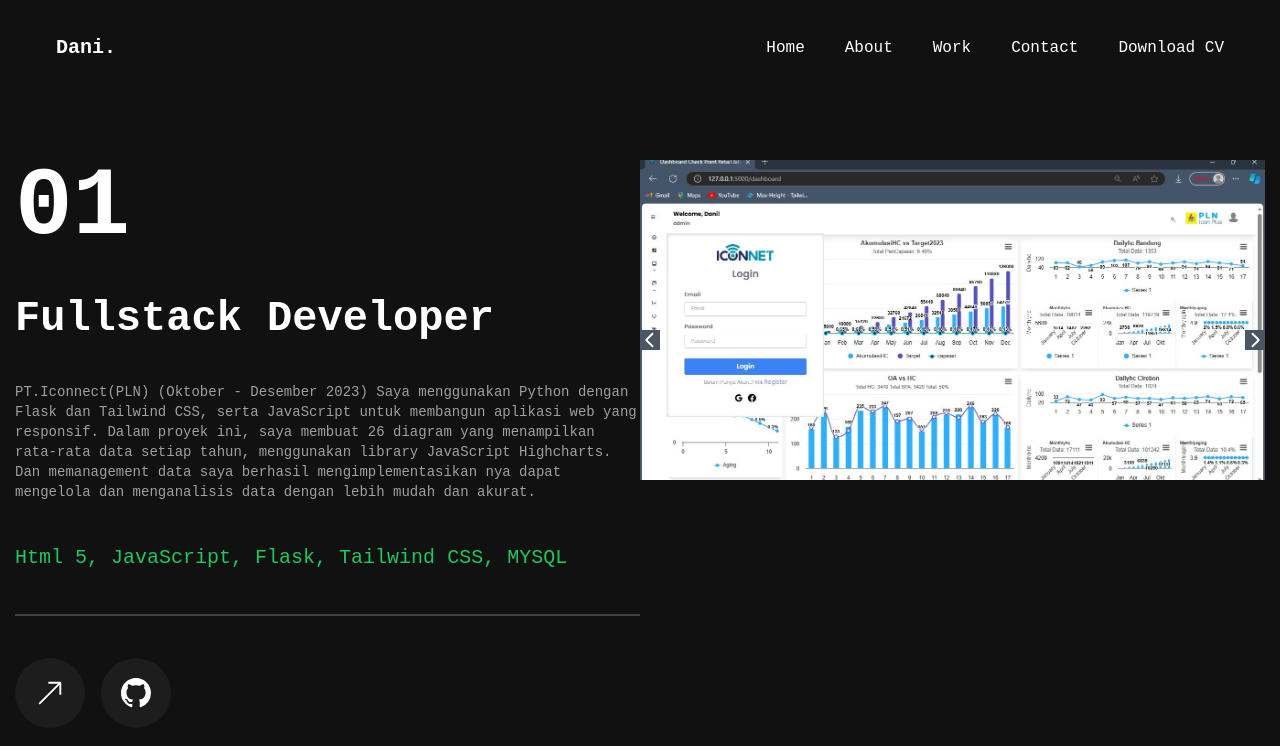
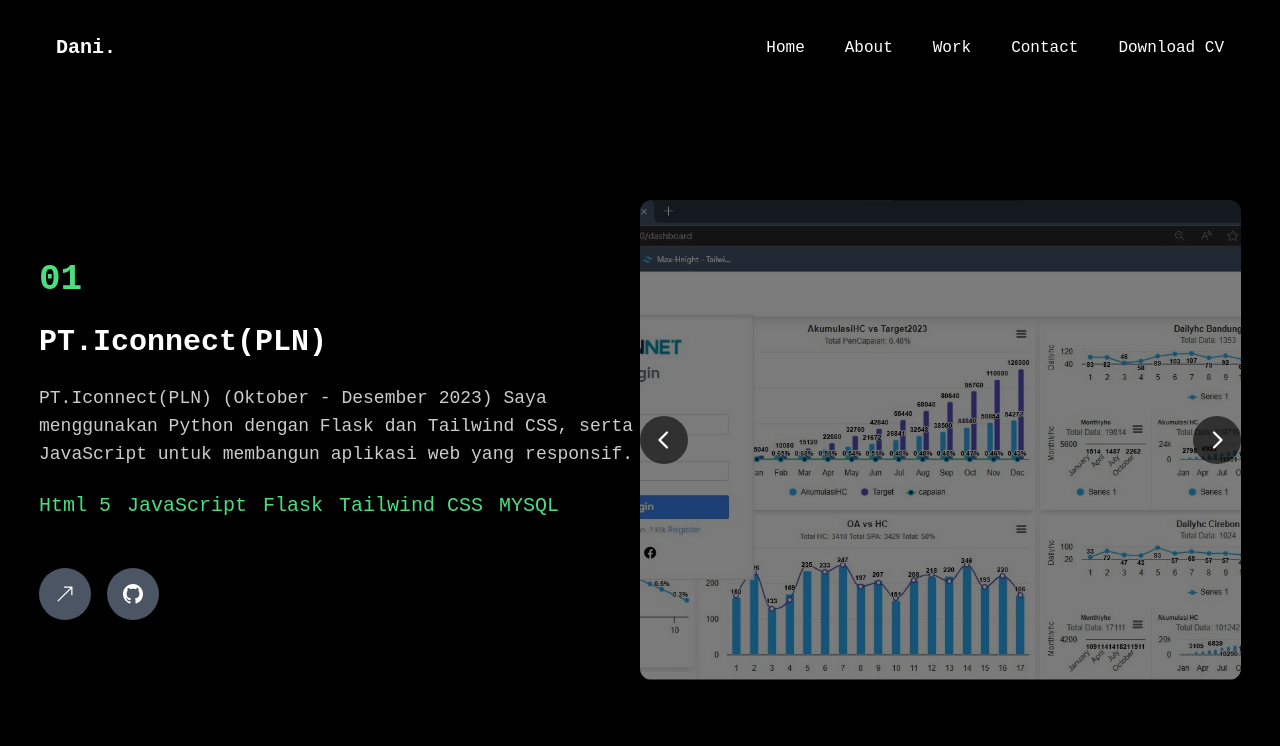
Before and after one commit to Daniramdev/dani, a Next.js app: page /work in a window 1280 px wide. Shown: the top 746 px of the page. Built offline with nearby package versions, Linux system fonts and the light colour scheme.

Commit message:
Your commit message here

```diff
--- a/app/about/page.jsx
+++ b/app/about/page.jsx
@@ -29,7 +29,7 @@ const iconHover = {
 
 const About = () => {
   return (
-    <div className="container flex flex-col items-center justify-center min-h-screen text-white mt-20 md:mt-0">
+    <div className="container flex flex-col items-center justify-center min-h-screen text-white mt-20 md:mt-0  ">
       <motion.div
         className="text-center mb-10 px-4 md:px-16"
         variants={fadeIn}
@@ -131,7 +131,7 @@ const About = () => {
 
       {/* Parallax Background */}
       <motion.div
-        className="absolute inset-0 bg-cover bg-center bg-no-repeat opacity-20"
+        className="absolute inset-0 bg-cover bg-center bg-no-repeat opacity-20 "
         style={{
           backgroundImage: 'url(/images/l.png)', // Replace with your background image
           height: '100vh',
--- a/app/contact/page.jsx
+++ b/app/contact/page.jsx
@@ -14,7 +14,7 @@ const Contact = () => {
       ref={container}
       className="flex items-center justify-center  text-white mt-40 "
     >
-      <div className="w-full max-w-7xl ">
+      <div className="w-full max-w-7xl">
         <div className="pb-20 mx-4 md:mx-32 relative">
           <motion.div
             className="flex flex-col md:flex-row items-center justify-between space-y-8 md:space-y-0"
--- a/app/globals.css
+++ b/app/globals.css
@@ -5,7 +5,7 @@
 
 body {
     font-family: 'Roboto Mono', monospace;
-    background-color: #111;
+    background-color: #000000;
     color: white;
   }
 
--- a/app/layout.tsx
+++ b/app/layout.tsx
@@ -24,7 +24,6 @@ export default function RootLayout({
         <meta name="author" content="Dani" />
         <meta property="og:title" content="Dani's Portfolio" />
         <meta property="og:description" content="Showcasing the work of Dani, a full-stack developer" />
-        <meta property="og:image" content="/path/to/your-image.jpg" />
         <meta property="og:url" content="https://yourwebsite.com" />
         <link rel="icon" href="/images/logo.jpg" />
       </head>
--- a/app/work/page.jsx
+++ b/app/work/page.jsx
@@ -20,7 +20,7 @@ const projects = [
     category: "Fullstack Developer",
     title: "PT.Iconnect(PLN)",
     description:
-      "PT.Iconnect(PLN) (Oktober - Desember 2023) Saya menggunakan Python dengan Flask dan Tailwind CSS, serta JavaScript untuk membangun aplikasi web yang responsif. Dalam proyek ini, saya membuat 26 diagram yang menampilkan rata-rata data setiap tahun, menggunakan library JavaScript Highcharts. Dan memanagement data saya berhasil mengimplementasikan nya dapat mengelola dan menganalisis data dengan lebih mudah dan akurat.",
+      "PT.Iconnect(PLN) (Oktober - Desember 2023) Saya menggunakan Python dengan Flask dan Tailwind CSS, serta JavaScript untuk membangun aplikasi web yang responsif.",
     stack: [
       { name: "Html 5" },
       { name: "JavaScript" },
@@ -37,7 +37,7 @@ const projects = [
     category: "Fullstack Developer",
     title: "Project 2",
     description:
-      "Toko Kopi Bandung mengunakan bahasa pemograman PHP framework CI dalam proyek kali ini saya merubah beberapa vitur  memperbaiki bagian backend pegiriman pesan, meyimpan prodact dan memanagement,menapilkan pesananan Prodact dan saya berhasil mengemplementsaikan nya hingga bisa mengirim pesan ke admin dan menapilkan prodact,meyimpan prodact yang telah di pesan user ke halaman admin ",
+      "Toko Kopi Bandung mengunakan PHP framework CI untuk memperbaiki fitur backend dan manajemen produk.",
     stack: [
       { name: "PHP" },
       { name: "Css 3" },
@@ -75,35 +75,36 @@ const Work = () => {
     initial={{ opacity: 0 }}
     animate={{
       opacity: 1,
-        transition: { delay: 2.0, duration: 0.2, ease: "easeIn" },
+      transition: { delay: 0.2, duration: 0.8, ease: "easeInOut" },
     }}
-      className="flex flex-col justify-center xl:px-0"
+    className="flex flex-col justify-center  px-6 md:mt-40 py-10 "
   >
-      <div className="container mx-auto md:mt-40 py-20 md:py-0 h-full">
-        <div className="flex flex-col xl:flex-row">
-          <div className="w-full  flex gap-[30px] flex-col xl:justify-between order-2 xl:order-none">
-            <div className="text-8xl leading-none font-extrabold text-transparent bg-clip-text bg-white ">
+    <div className="container mx-auto h-full ">
+      <div className="flex flex-col xl:flex-row items-center justify-between">
+        <div className="w-full xl:w-1/2 flex flex-col gap-6 xl:order-1 order-2">
+          <div className="text-4xl font-semibold text-green-400">
             {project.num}
           </div>
-            <div className="text-[42px] font-bold leading-none text-white group-hover:text-green-500 transition-all duration-500 capitalize">
-              {project.category}
+          <div className="text-3xl font-bold text-white hover:text-green-400 transition-all duration-300">
+            {project.title}
           </div>
-            <div className="text-white/60 text-sm">{project.description}</div>
-            <ul className="flex gap-3">
+          <p className="text-white/80 text-lg">{project.description}</p>
+          <ul className="flex flex-wrap gap-4 mt-4 xl:mt-0">
             {project.stack.map((Item, index) => (
-                <li key={index} className="text-xl text-green-500">
+              <li
+                key={index}
+                className="text-xl text-green-400 font-medium hover:text-green-600 transition-all duration-300"
+              >
                 {Item.name}
-                  {index !== project.stack.length - 1 && ","}
               </li>
             ))}
           </ul>
-            <div className="border border-white/20"></div>
-            <div className="flex items-center gap-4">
+          <div className="flex gap-4 mt-6">
             <Link href={project.live}>
-                <TooltipProvider delayDuration={100}>
+              <TooltipProvider>
                 <Tooltip>
-                    <TooltipTrigger className="w-[70px] h-[70px] rounded-full bg-white/5 justify-center items-center flex group">
-                      <BsArrowUpRight className="text-white text-center text-3xl group-hover:text-green-500" />
+                  <TooltipTrigger className="p-4 rounded-full bg-gray-600 hover:bg-green-600 transition duration-300">
+                    <BsArrowUpRight className="text-white text-xl" />
                   </TooltipTrigger>
                   <TooltipContent>
                     <p>Live project</p>
@@ -112,47 +113,45 @@ const Work = () => {
               </TooltipProvider>
             </Link>
             <Link href={project.github}>
-                <TooltipProvider delayDuration={100}>
+              <TooltipProvider>
                 <Tooltip>
-                    <TooltipTrigger className="w-[70px] h-[70px] rounded-full bg-white/5 justify-center items-center flex group">
-                      <BsGithub className="text-white text-center text-3xl group-hover:text-green-500" />
+                  <TooltipTrigger className="p-4 rounded-full bg-gray-600 hover:bg-green-600 transition duration-300">
+                    <BsGithub className="text-white text-xl" />
                   </TooltipTrigger>
                   <TooltipContent>
-                      <p>Github repository</p>
+                    <p>GitHub repository</p>
                   </TooltipContent>
                 </Tooltip>
               </TooltipProvider>
             </Link>
           </div>
         </div>
-          <div className="w-full xl:w-[50%]">
+        <div className="w-full xl:w-1/2 mt-10 xl:mt-0 xl:order-2 order-1"> {/* Added order classes */}
           <Swiper
             spaceBetween={30}
             slidesPerView={1}
-              className="xl:h-[520px] mb-12"
+            className="h-[480px]"
             onSlideChange={handleSlideChange}
           >
             {projects.map((project, index) => (
-                <SwiperSlide key={index} className="w-full">
+              <SwiperSlide key={index} className="relative">
                 <div
-                    className="h-80 relative group flex justify-center items-center bg-gray-50/30 cursor-pointer"
-                    onClick={() => openModal(project.image)} // Open modal on image click
+                  className="h-full relative group cursor-pointer transition duration-500 hover:scale-105"
+                  onClick={() => openModal(project.image)}
                 >
-                    <div className="absolute top-0 bottom-0 h-full w-full bg-black/10 z-10">
-                      <div className="relative w-full h-80">
                   <Image
                     src={project.image}
-                          fill
-                          className="object-cover"
                     alt="Project Image"
+                    layout="fill"
+                    objectFit="cover"
+                    className="rounded-xl opacity-80 group-hover:opacity-100 transition-all duration-300"
                   />
-                      </div>
-                    </div>
+                  <div className="absolute top-0 bottom-0 left-0 right-0 bg-black/40 rounded-xl z-10"></div>
                 </div>
               </SwiperSlide>
             ))}
             <div className="absolute inset-0 flex justify-between items-center z-20">
-                <WorkSliderBtns containerStyles="flex gap-1 w-full justify-between text-xl md:-mt-40" />
+              <WorkSliderBtns containerStyles="flex gap-1 w-full justify-between text-xl" />
             </div>
           </Swiper>
         </div>
@@ -162,14 +161,14 @@ const Work = () => {
     {/* Full-Screen Modal with Zoom functionality */}
     {isModalOpen && (
       <div
-          className="fixed inset-0 bg-black/80 flex justify-center items-center z-40"
+        className="fixed inset-0 bg-black/80 flex justify-center items-center z-50"
         onClick={closeModal}
       >
         <div
           className="relative max-w-full max-h-full"
-            onClick={(e) => e.stopPropagation()} // Prevent modal from closing when clicking the image
+          onClick={(e) => e.stopPropagation()}
         >
-            <div className="relative overflow-hidden">
+          <div className="relative overflow-hidden w-[80vw] h-[80vh] sm:w-[70vw] sm:h-[70vh] md:w-[60vw] md:h-[60vh] lg:w-[50vw] lg:h-[50vh]">
             <Image
               src={modalImage}
               layout="fill"
@@ -188,6 +187,8 @@ const Work = () => {
       </div>
     )}
   </motion.section>
+
+
   );
 };
 
--- a/components/RoundedButton.jsx
+++ b/components/RoundedButton.jsx
@@ -30,7 +30,7 @@ export default function RoundedButton({ children, backgroundColor = "#455CE9", .
     return (
         <Magnetic>
             <div
-                className="rounded-full border border-gray-600 cursor-pointer relative flex items-center justify-center p-4"
+                className="rounded-full border border-gray-800 cursor-pointer relative flex items-center justify-center p-4"
                 onMouseEnter={manageMouseEnter}
                 onMouseLeave={manageMouseLeave}
                 style={{ overflow: "hidden", backgroundColor }}
--- a/components/WorkSliderBtns.jsx
+++ b/components/WorkSliderBtns.jsx
@@ -9,18 +9,18 @@ const WorkSliderBtns = ({ containerStyles, btnStyles, iconsStyles }) => {
   return (
     <div className={containerStyles}>
       <button
-        className={`${btnStyles} bg-gray-600 hover:bg-gray-500`}
+        className={`${btnStyles} bg-black/60 text-white p-3 rounded-full hover:bg-green-600 transition-all duration-300`}
         onClick={() => swiper.slidePrev()}
         aria-label="Previous Slide" // Aksesibilitas
       >
-        <PiCaretLeftBold className={iconsStyles} /> {/* Terapkan styling ikon */}
+        <PiCaretLeftBold className={`${iconsStyles} text-2xl`} /> {/* Adjusted icon size */}
       </button>
       <button
-        className={`${btnStyles} bg-gray-600 hover:bg-gray-500`}
+        className={`${btnStyles} bg-black/60 text-white p-3 rounded-full hover:bg-green-600 transition-all duration-300`}
         onClick={() => swiper.slideNext()}
         aria-label="Next Slide" // Aksesibilitas
       >
-        <PiCaretRightBold className={iconsStyles} /> {/* Terapkan styling ikon */}
+        <PiCaretRightBold className={`${iconsStyles} text-2xl`} /> {/* Adjusted icon size */}
       </button>
     </div>
   );
```
Lines whose indentation alone changed are shown as unchanged.
